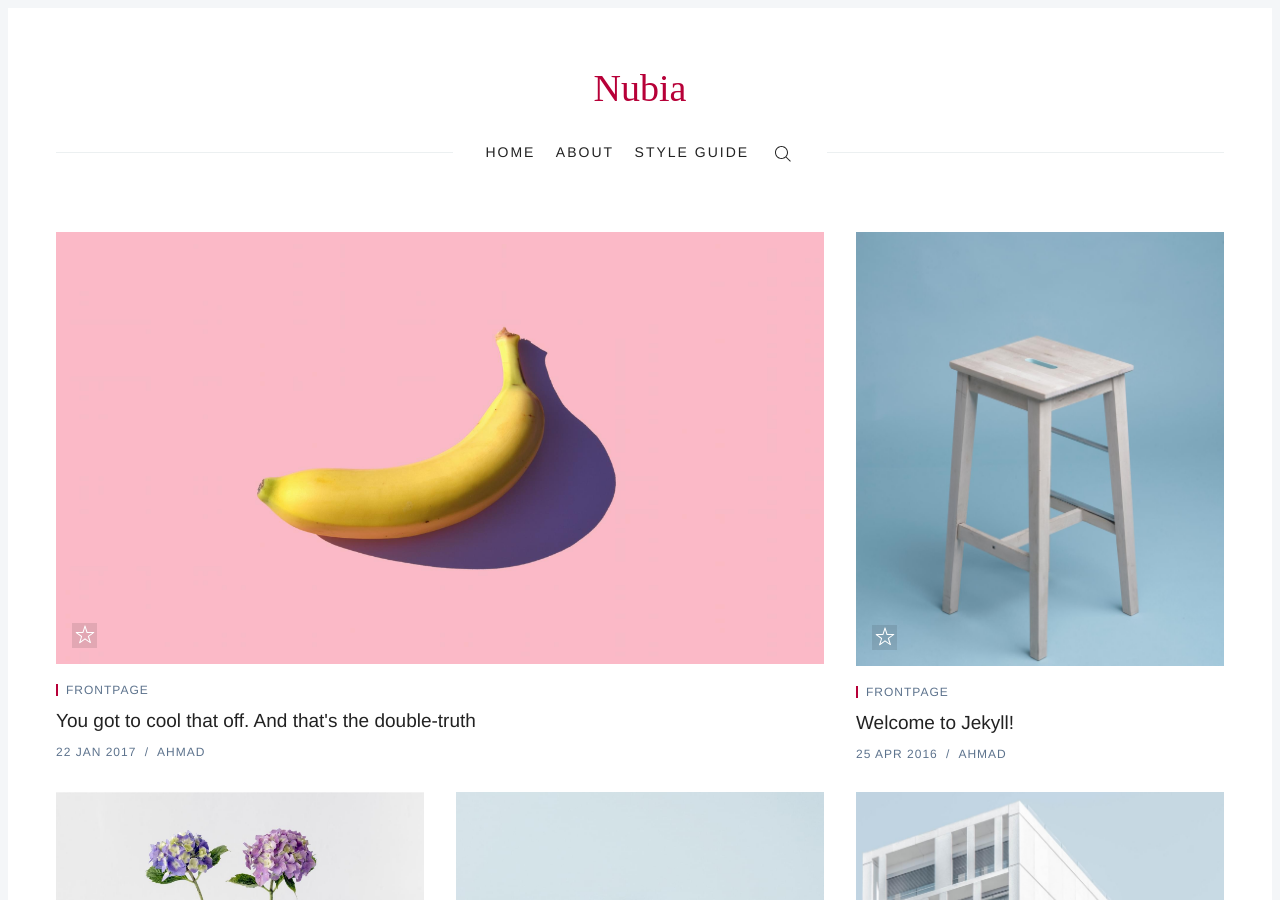
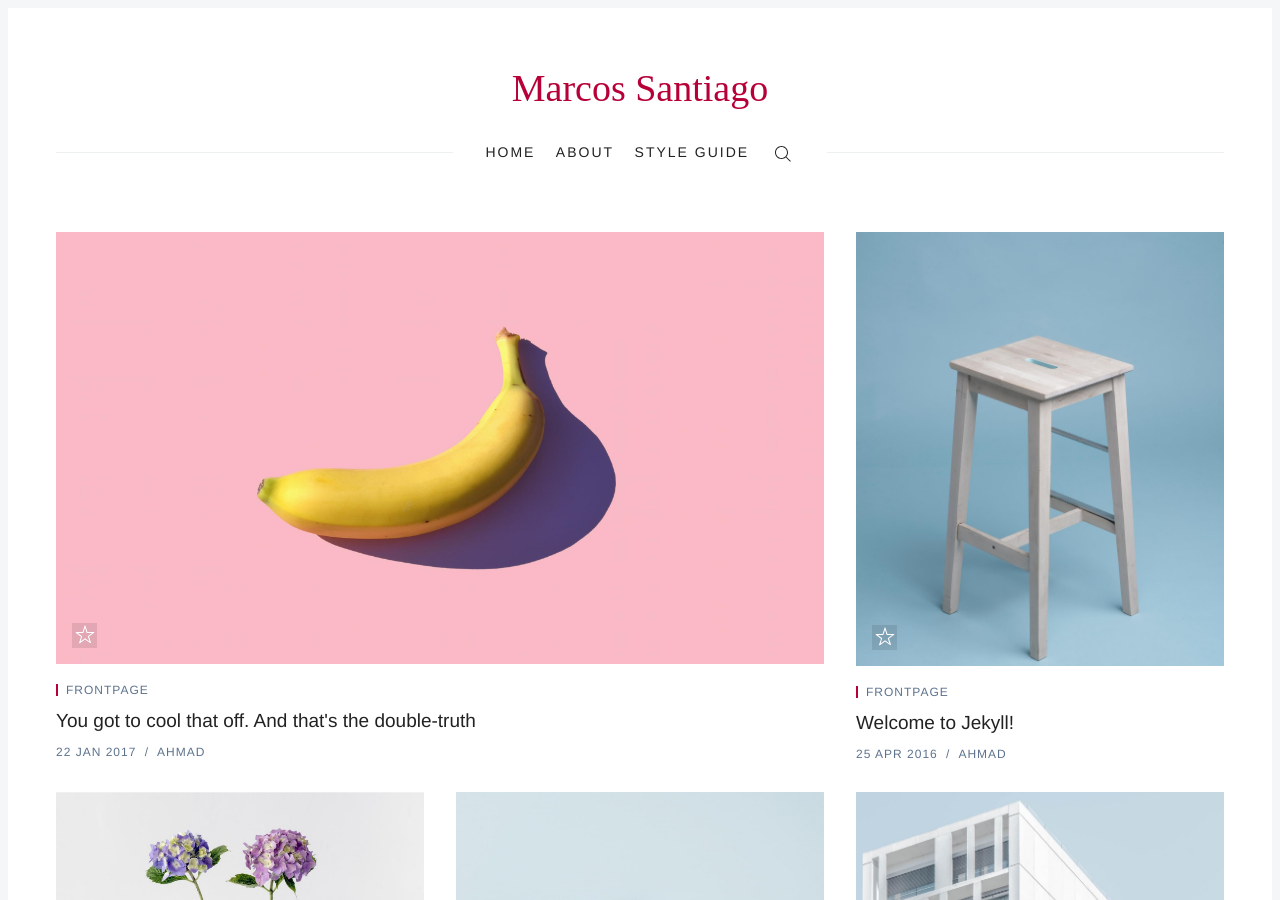
Before and after one commit to marcosstgo/marcosstgo.github.com, a Jekyll site: the page built from index.html, in a window 1280 px wide and 900 px high. Built offline with Jekyll 4.4.1, drawn with Linux system fonts in a browser that asks for light colours; some web fonts are replaced; the list of posts is cut into pages by our own code; some of the changed text lies outside the part shown.

Commit message:
Update _config.yml

```diff
--- a/_config.yml
+++ b/_config.yml
@@ -8,14 +8,14 @@
 theme_version: 1.0.5
 
 # Site settings
-title:              Nubia
+title:              Marcos Santiago
 logo:               # Logo image URL
 description:        Thoughts, Stories and Ideas
 baseurl:            '' # The subpath of your site, e.g. /blog
 url:                'https://nubia-jekyll.netlify.com/' # The base hostname & protocol for your site
-twitter:            https://twitter.com/aspirethemes
-facebook:           https://www.facebook.com/aspirethemes
-instagram:          https://www.instagram.com/aspirethemes
+twitter:            https://twitter.com/warcos
+facebook:           https://www.facebook.com/marcos.santiago
+instagram:          https://www.instagram.com/m4rcos
 
 markdown:  kramdown
 permalink: pretty
```
